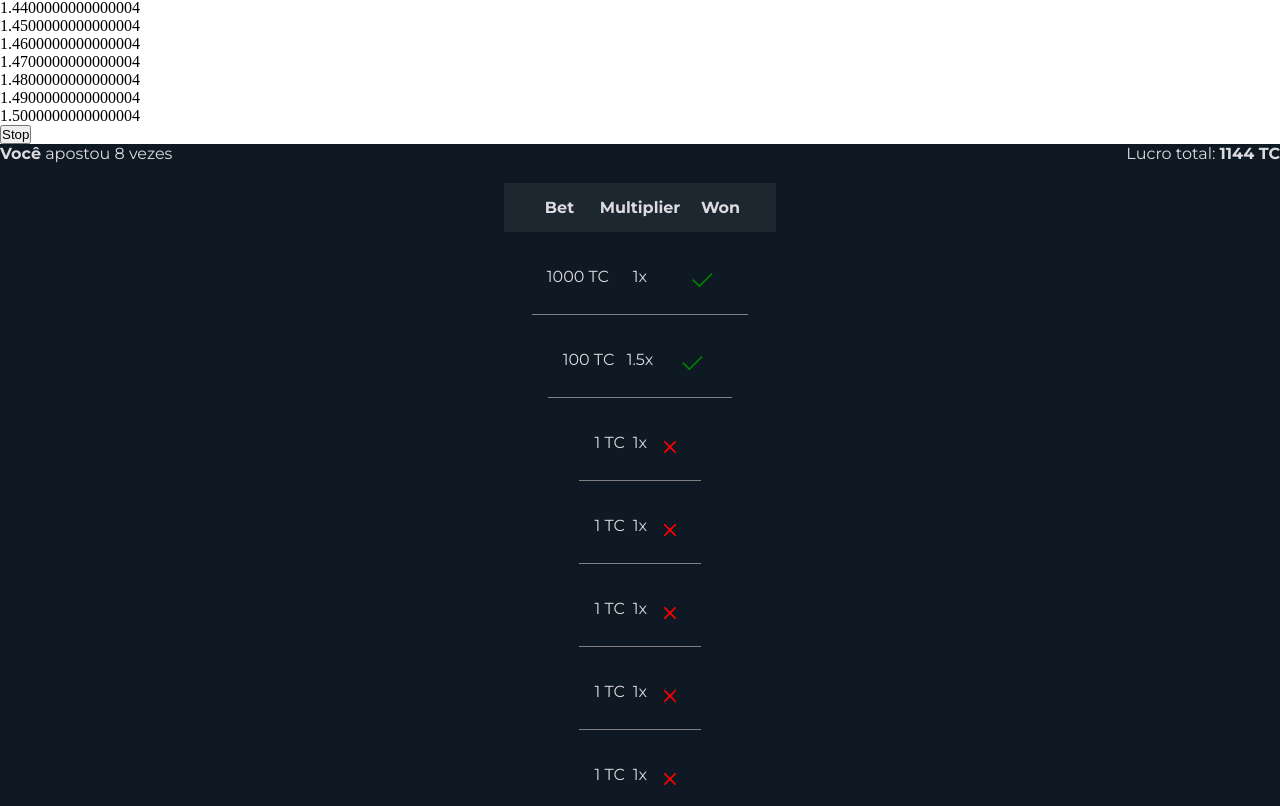
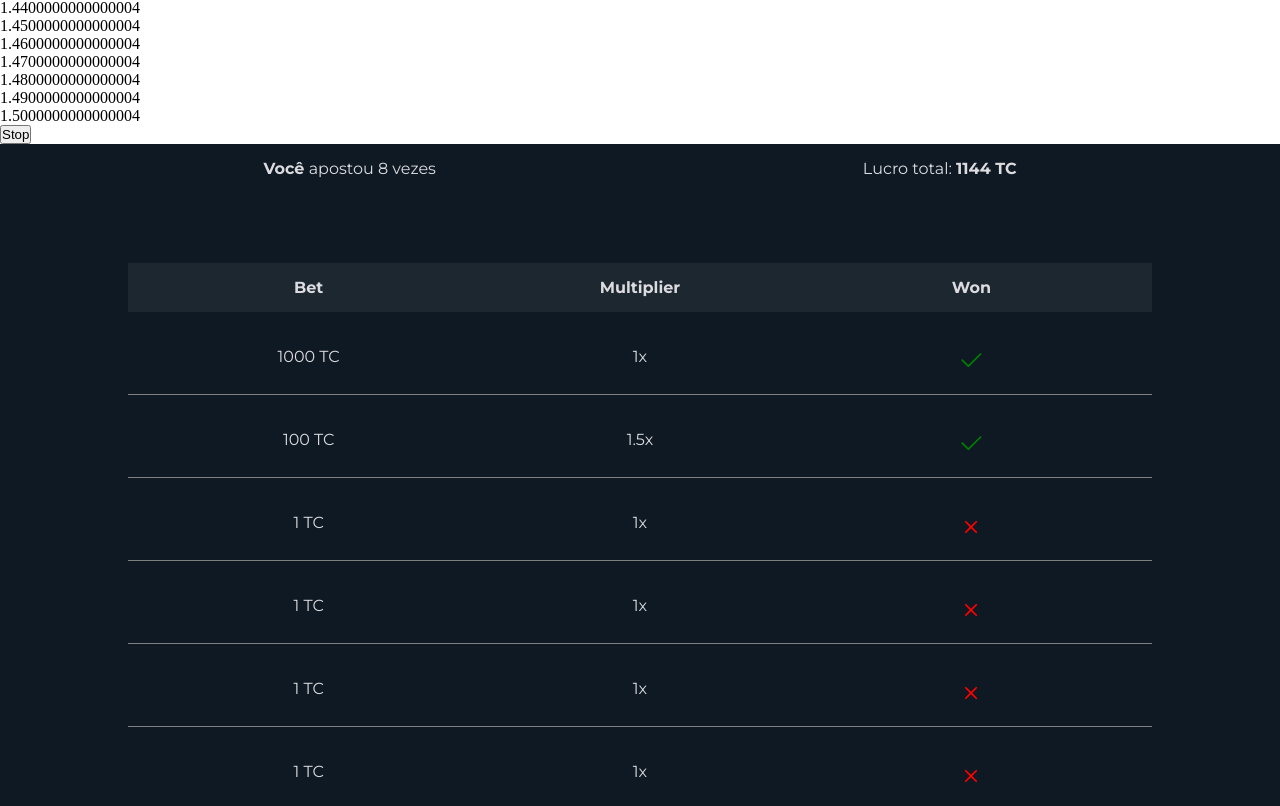
Before and after one commit to PedroPA94/hackathon-klever, a React (Vite) app in the folder kleverbet/: page / in a window 1280 px wide. Shown: the part 894-1700 px from the top of the page. Built offline with nearby package versions, Linux system fonts and the light colour scheme.

Commit message:
refactor: changes header style

```diff
--- a/kleverbet/src/components/Leaderboard/Leaderboard.css
+++ b/kleverbet/src/components/Leaderboard/Leaderboard.css
@@ -24,6 +24,9 @@
 
 .leaderboard-section {
   background-color: var(--grey-dark);
+  display: flex;
+  flex-direction: column;
+  align-items: center;
   color: var(--white);
   font-family: var(--font);
 }
@@ -31,8 +34,9 @@
 .leaderboard-header {
   display: flex;
   align-items: center;
-  justify-content: space-between;
-  padding: px 50px;
+  justify-content: space-around;
+  padding: 15px 50px;
+  width: 100%;
 }
 
 .table {
@@ -40,7 +44,8 @@
   border-radius: 5px;
   display: flex;
   flex-direction: column;
- /*  width: 100vw; */
+  padding: 50px 100px;
+  width: 90vw;
 }
 
 .table-header-row {
@@ -49,7 +54,7 @@
   grid-template-columns: 1fr 1fr 1fr;
   margin-top: 20px;
   padding: 15px;
-  /* width: 95vw; */
+  width: 80vw;
 }
 
 .table-content-row {
@@ -58,7 +63,7 @@
   grid-template-columns: 1fr 1fr 1fr;
   margin-top: 20px;
   padding: 15px;
-  /* width: 95vw; */
+  width: 80vw;
 }
 
 .table-content-row td {
```
